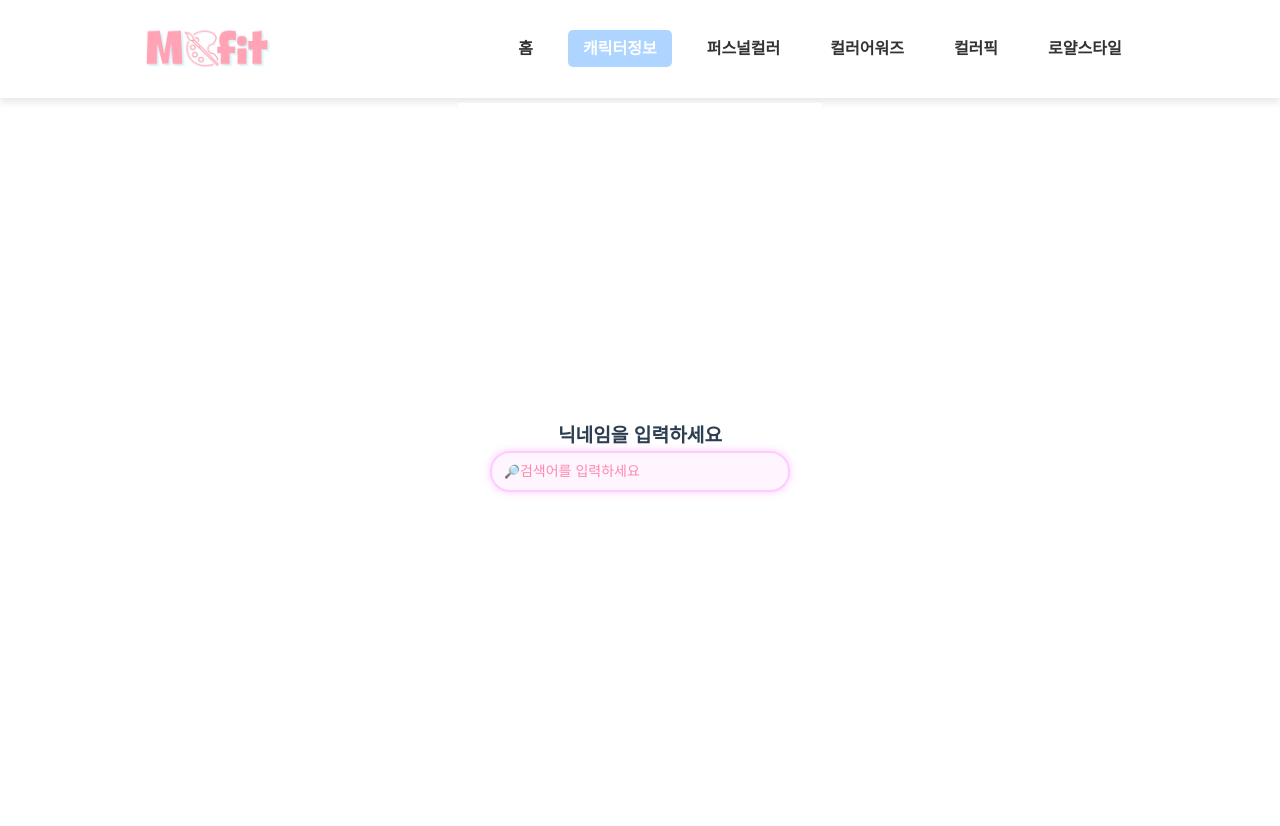
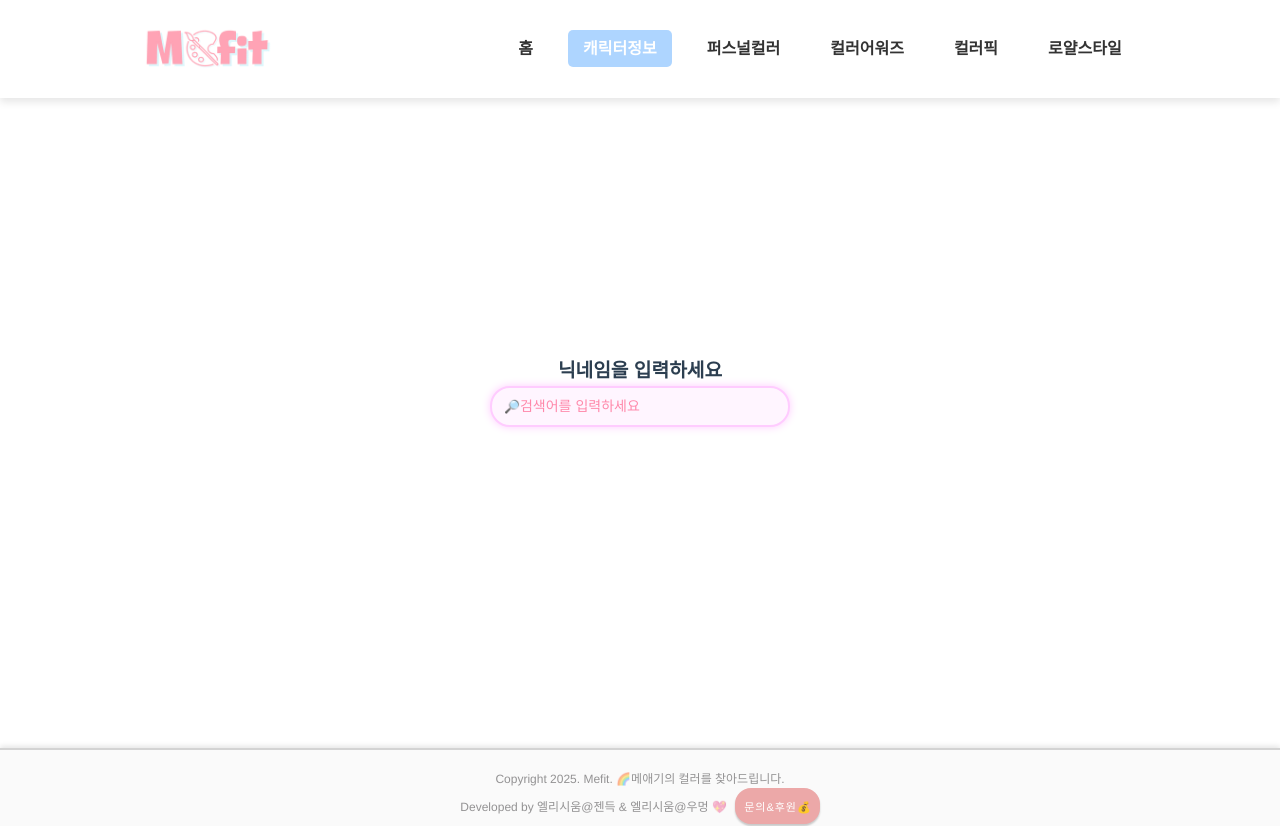
Before and after one commit to wmeong/Mefit-client, a Vue app in the folder mefit-client/: page /characterinfo in a window 1280 px wide. Shown: the top 826 px of the page. Built offline with nearby package versions, Linux system fonts and the light colour scheme; a web font is replaced by a local one.

Commit message:
feat: https -> http 로 바꿈

```diff
--- a/mefit-client/src/layouts/AppContent.vue
+++ b/mefit-client/src/layouts/AppContent.vue
@@ -1,19 +1,6 @@
 <template>
-  <div class="page-container">
-    <!-- 좌측 광고 영역 -->
-    <!-- <div class="ad-container ad-left">
-      <img src="광고이미지1.png" alt="광고" />
-    </div> -->
-
-    <!-- 중앙 콘텐츠 영역 -->
-    <div class="app-content">
-      <router-view /> <!-- 동적 콘텐츠 렌더링 -->
-    </div>
-
-    <!-- 우측 광고 영역 -->
-    <!-- <div class="ad-container ad-right">
-      <img src="광고이미지2.png" alt="광고" />
-    </div> -->
+  <div class="app-content">
+    <router-view /> <!-- 동적 콘텐츠 렌더링 -->
   </div>
 </template>
 
@@ -24,6 +11,7 @@ export default {
 </script>
 
 <style scoped>
+/* Google Fonts 및 Spoqa Han Sans Neo 추가 */
 @import url("https://fonts.googleapis.com/css2?family=Noto+Sans+KR:wght@400;700&display=swap");
 @import url("https://spoqa.github.io/spoqa-han-sans/css/SpoqaHanSansNeo.css");
 
@@ -31,68 +19,24 @@ export default {
   --main-font: 'Spoqa Han Sans Neo', 'Noto Sans KR', 'Nanum Gothic', sans-serif;
 }
 
-.page-container {
-  display: flex;
-  justify-content: center;
-  align-items: flex-start;
-  width: 100%;
-  max-width: 1600px;
-  margin: 0 auto;
-  padding-top: 5px; /* 헤더 높이만큼 여백 추가 */
-}
-
-header {
-  position: fixed;
-  top: 0;
-  left: 0;
-  width: 100%;
-  z-index: 1000;
-  background-color: #ffffff;
-  box-shadow: 0 4px 8px rgba(0, 0, 0, 0.1);
-}
-
-.ad-container {
-  width: 150px; /* 광고 영역 너비 */
-  min-height: calc(100vh - 80px); /* 헤더 높이 제외한 전체 높이 */
-  display: flex;
-  justify-content: center;
-  align-items: center;
-  background-color: #f5f5f5;
-  border: 1px solid #ddd;
-  box-shadow: 0 0 5px rgba(0, 0, 0, 0.1);
-}
-
-.ad-left {
-  margin-right: 10px;
-}
-
-.ad-right {
-  margin-left: 10px;
-}
-
 .app-content {
-  display: flex;
-  justify-content: center;
-  align-items: center;
-  flex-direction: column;
+  display: flex; /* Flexbox 활성화 */
+  justify-content: center; /* 가로 중앙 정렬 */
+  align-items: center; /* 세로 중앙 정렬 */
+  flex-direction: column; /* 콘텐츠를 세로로 배치 */
   padding: 16px;
-  min-height: calc(100vh - 80px);
+  min-height: 75vh;
   font-size: 0.8rem;
-  font-family: var(--main-font);
-  transition: all 0.3s ease;
-  max-width: 1100px;
-  margin: 0 auto;
-  background-color: #fff;
+  font-family: var(--main-font); /* 통일된 글씨체 적용 */
+  transition: all 0.3s ease; /* 크기 변화 애니메이션 추가 */
+  max-width: 1100px; /* 최대 너비 제한 */
+  margin: 0 auto; /* 가로 여백 자동 (부모가 flex가 아니더라도) */
 }
 
 @media (max-width: 1200px) {
-  .ad-container {
-    display: none; /* 작은 화면에서는 광고 영역 숨김 */
-  }
-
   .app-content {
     padding: 12px;
-    font-size: 0.8rem;
+    font-size: 0.8rem; /* 글씨 크기 소폭 축소 */
   }
 }
 
--- a/mefit-client/src/views/AvatarDressing.vue
+++ b/mefit-client/src/views/AvatarDressing.vue
@@ -59,8 +59,8 @@ export default {
         // API에서 아이템 불러오기
         const fetchItems = async () => {
             try {
-                const hatsResponse = await axios.get("https://api.mefit.co.kr/api/items/hats");
-                const clothingResponse = await axios.get("https://api.mefit.co.kr/api/items/clothing");
+                const hatsResponse = await axios.get("http://api.mefit.co.kr/api/items/hats");
+                const clothingResponse = await axios.get("http://api.mefit.co.kr/api/items/clothing");
 
                 items.value.hats = hatsResponse.data;
                 items.value.clothing = clothingResponse.data;
--- a/mefit-client/src/views/CharacterInfo.vue
+++ b/mefit-client/src/views/CharacterInfo.vue
@@ -589,7 +589,7 @@ export default {
 
             try {
                 const ocidResponse = await axios.get(
-                    `https://api.mefit.co.kr/api/characters/ocid`,
+                    `http://api.mefit.co.kr/api/characters/ocid`,
                     {
                         params: {
                             name: this.characterName,
@@ -667,7 +667,7 @@ export default {
         async loadMotionData() {
             try {
                 const response = await axios.get(
-                    `https://api.mefit.co.kr/api/characters/motions`
+                    `http://api.mefit.co.kr/api/characters/motions`
                 );
                 const motions = response.data;
 
@@ -695,7 +695,7 @@ export default {
                 const subColorString = this.characterInfo.subColors.join(",");
 
                 await axios.post(
-                    `https://api.mefit.co.kr/api/characters/colors`,
+                    `http://api.mefit.co.kr/api/characters/colors`,
                     new URLSearchParams({
                         characterImage: this.characterInfo.character_image,
                         personalColor: this.personalColorAnalysis,
--- a/mefit-client/src/views/ColorPick.vue
+++ b/mefit-client/src/views/ColorPick.vue
@@ -275,7 +275,7 @@ export default {
             if (!this.characterName) return; // 캐릭터 이름이 없으면 중단
             try {
                 const response = await axios.get(
-                    `https://api.mefit.co.kr/api/characters/info`,
+                    `http://api.mefit.co.kr/api/characters/info`,
                     {
                         params: { name: this.characterName },
                     }
--- a/mefit-client/src/views/Home.vue
+++ b/mefit-client/src/views/Home.vue
@@ -65,7 +65,7 @@ export default {
             this.isSearching = true;
             try {
                 const response = await axios.get(
-                    `https://api.mefit.co.kr/api/characters/ocid?name=${encodeURIComponent(trimmedQuery)}`
+                    `http://api.mefit.co.kr/api/characters/ocid?name=${encodeURIComponent(trimmedQuery)}`
                 );
                 if (response.status === 200) {
                     this.$router.push({ name: "CharacterInfo", query: { q: trimmedQuery } });
@@ -86,7 +86,7 @@ export default {
         async fetchPopularCharacters() {
             try {
                 const response = await axios.get(
-                    "https://api.mefit.co.kr/api/characters/popular?limit=10"
+                    "http://api.mefit.co.kr/api/characters/popular?limit=10"
                 );
 
                 // 데이터 구조에 맞게 매핑
--- a/mefit-client/src/views/PersonalColorDetail.vue
+++ b/mefit-client/src/views/PersonalColorDetail.vue
@@ -213,7 +213,7 @@ export default {
         async fetchSeasonData() {
             try {
                 const response = await axios.get(
-                    "https://api.mefit.co.kr/api/personal/season",
+                    "http://api.mefit.co.kr/api/personal/season",
                     {
                         params: { season: this.seasonTitle.trim() }, // ✅ 불필요한 공백 제거
                     }
@@ -239,7 +239,7 @@ export default {
                 this.onPopupConfirm = async () => {
                     try {
                         await axios.delete(
-                            "https://api.mefit.co.kr/api/personal/vote",
+                            "http://api.mefit.co.kr/api/personal/vote",
                             {
                                 params: {
                                     characterImage: avatar.characterImage,
@@ -270,7 +270,7 @@ export default {
             try {
                 // ✅ 팝업 없이 바로 axios 요청으로 투표 진행
                 await axios.post(
-                    "https://api.mefit.co.kr/api/personal/vote",
+                    "http://api.mefit.co.kr/api/personal/vote",
                     null,
                     {
                         params: {
--- a/mefit-client/src/views/PersonalColorTwelve.vue
+++ b/mefit-client/src/views/PersonalColorTwelve.vue
@@ -230,7 +230,7 @@ export default {
         async fetchToneData() {
             try {
                 const response = await axios.get(
-                    `https://api.mefit.co.kr/api/personal/tone`,
+                    `http://api.mefit.co.kr/api/personal/tone`,
                     {
                         params: { tone: this.color },
                     }
@@ -250,7 +250,7 @@ export default {
                 this.onPopupConfirm = async () => {
                     try {
                         await axios.delete(
-                            "https://api.mefit.co.kr/api/personal/vote",
+                            "http://api.mefit.co.kr/api/personal/vote",
                             {
                                 params: {
                                     characterImage: avatar.characterImage,
@@ -276,7 +276,7 @@ export default {
 
             try {
                 await axios.post(
-                    "https://api.mefit.co.kr/api/personal/vote",
+                    "http://api.mefit.co.kr/api/personal/vote",
                     null,
                     {
                         params: {
--- a/mefit-client/vue.config.js
+++ b/mefit-client/vue.config.js
@@ -4,7 +4,7 @@ module.exports = defineConfig({
   devServer: {
     proxy: {
       "/api": {
-        target: "https://api.mefit.co.kr", // Spring Boot 서버 URL
+        target: "http://api.mefit.co.kr", // Spring Boot 서버 URL
         changeOrigin: true,
         pathRewrite: { "^/api": "/api" }, // 필요한 경우 경로 재작성
       },
```
Also changed, not shown: mefit-client/src/views/RoyalStyleSimulation.vue (+4 -4 lines).
